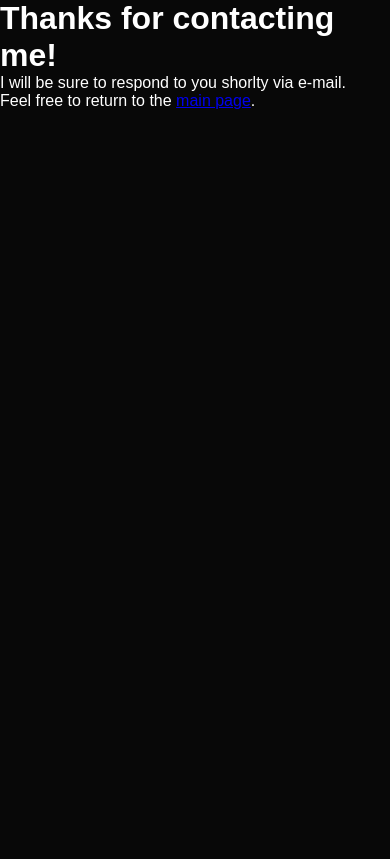
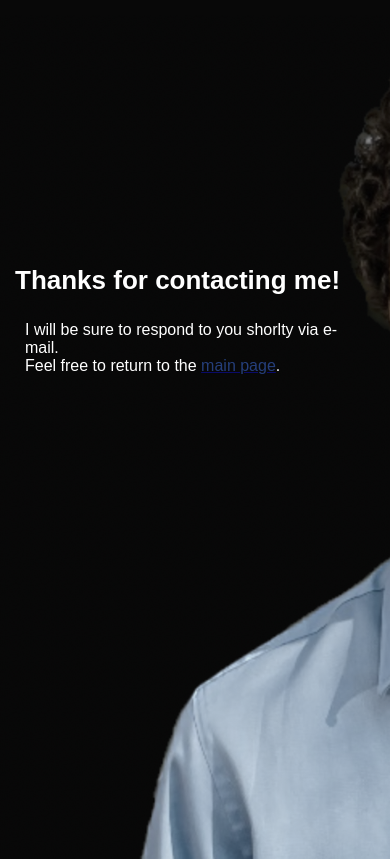
Before and after one commit to ethan8279/portfolio, a plain HTML site: page thanks.html in a window 390 px wide. Drawn offline with Linux system fonts and the light colour scheme.

Commit message:
Update styles.css

```diff
--- a/styles.css
+++ b/styles.css
@@ -283,6 +283,33 @@ form input, form textarea {
     border-radius: 6px;
 }
 
+/*---------------------------form submit page--------------------------------*/
+
+#header-thanks {
+    width: 100%;
+    height: 100vh;
+    background-image: url(ethan.png);
+    filter: grayscale(60%);
+    background-size: cover;
+    background-position: center;
+}
+
+.thanks {
+    margin: 50px;
+    padding-top: 150px;
+    font-size: 55px;
+    text-decoration: none;
+}
+
+.thanks-p {
+    font-size: 33px;
+    margin: 90px;
+}
+
+.thanks-p span {
+    color: rgb(0, 64, 214);
+}
+
 /*--------------------------css for small screens----------------------------*/
 nav .fa-solid {
     display: none;
@@ -356,4 +383,15 @@ nav .fa-solid {
     .contact-left, .contact-right {
         flex-basis: 100%;
     }
+
+    .thanks {
+        margin: 15px;
+        padding-top: 250px;
+        font-size: 26px;
+    }
+
+    .thanks-p {
+        font-size: 16px;
+        margin: 25px;
+    }
 }
```
